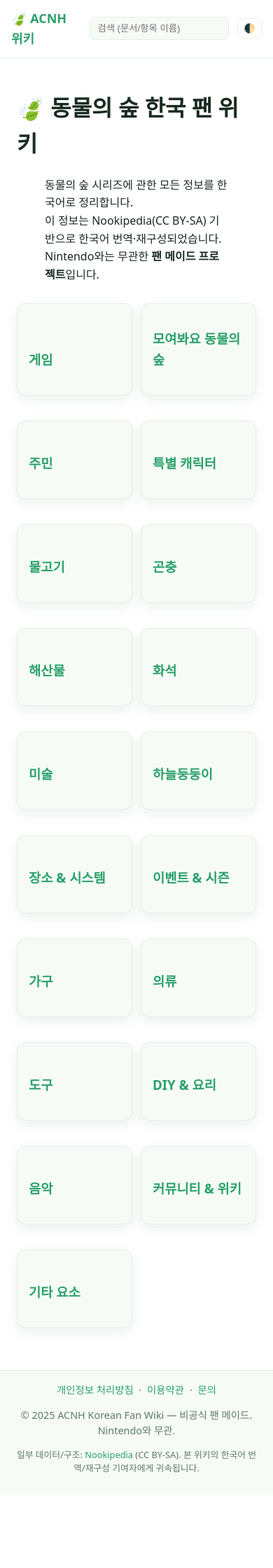
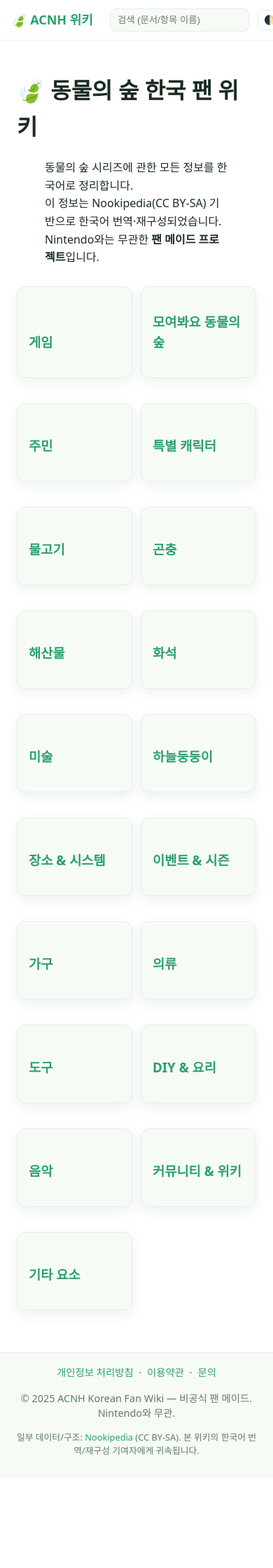
Before and after one commit to cute-bite/animal-crossing, a Jekyll site: the page built from index.md, in a window 390 px wide. Shown: the top 2240 px of the page at 70% size. Built offline with Jekyll 4.4.1, drawn with Linux system fonts in a browser that asks for light colours.

Commit message:
Add files via upload

```diff
--- a/assets/css/theme.css
+++ b/assets/css/theme.css
@@ -535,3 +535,16 @@
   padding: 8px 12px;
   box-sizing: border-box;
 }
+
+/* 모바일에서 검색창 폭 줄이기 */
+@media (max-width: 768px) {
+  .site-header .search-box {
+    max-width: 140px;  /* 원하는 크기로 조정 */
+    flex-shrink: 1;    /* 공간 부족하면 줄어들도록 */
+  }
+
+  /* 로고 텍스트는 줄바꿈 금지 */
+  .site-header .brand {
+    white-space: nowrap;
+  }
+}
```
